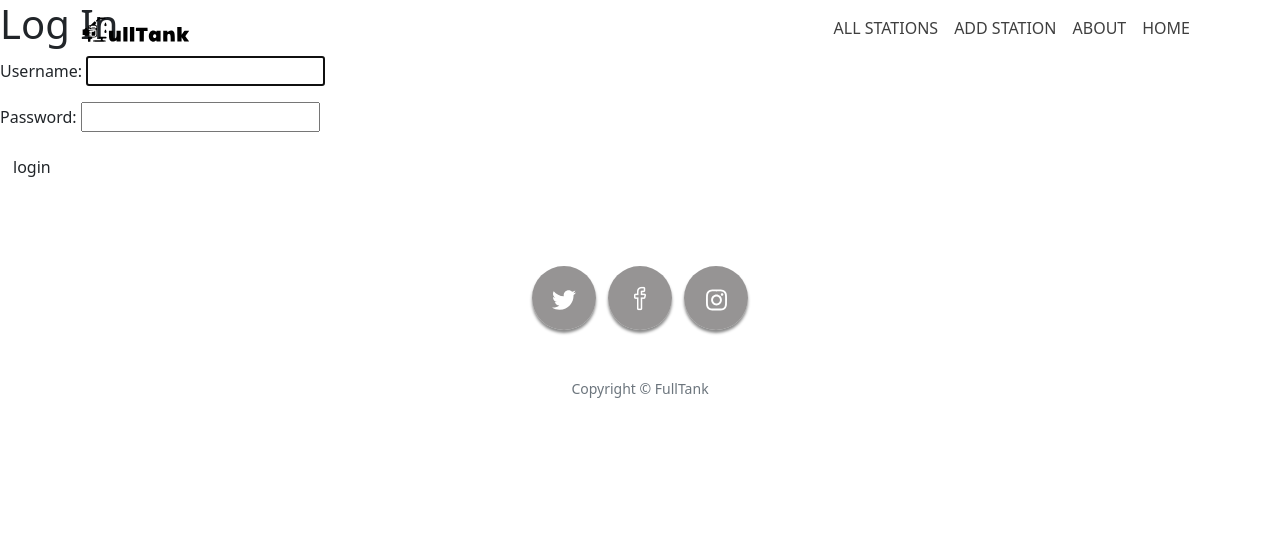
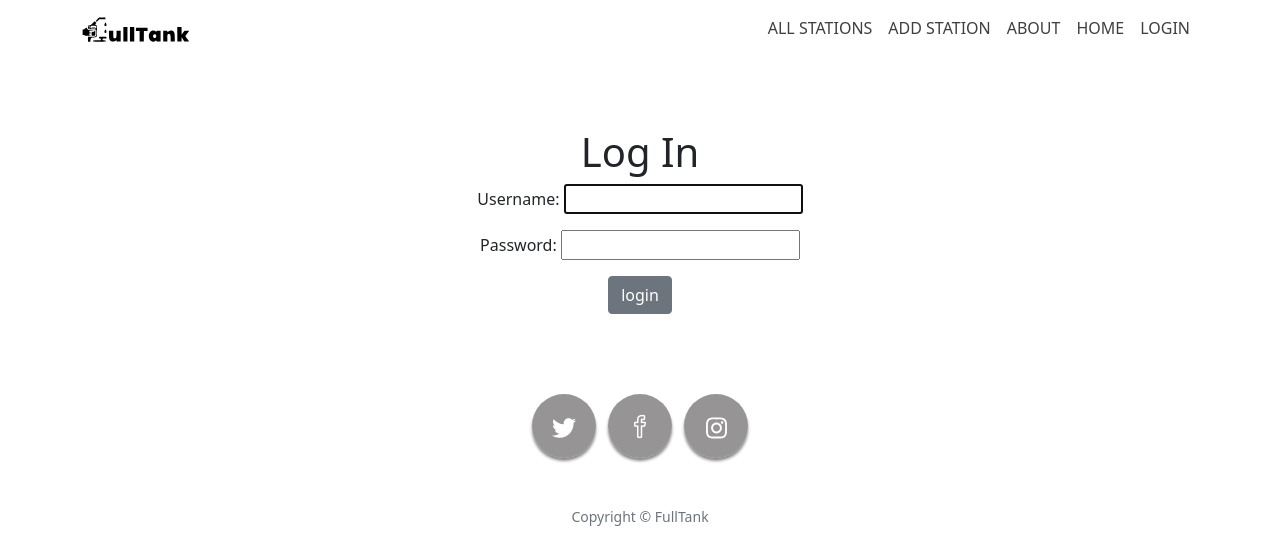
Before and after one commit to jenniferdinh1997/fullTank, a Django app: page /accounts/login/ in a window 1280 px wide. Shown: the top 554 px of the page. Before the commit the page ends 398 px from the top, so only its background shows below. Run offline with Django 4.2, Linux system fonts and the light colour scheme; some libraries are stand-ins or nearby versions.

Commit message:
added links to login

```diff
--- a/fulltank_app/static/css/style.css
+++ b/fulltank_app/static/css/style.css
@@ -94,7 +94,7 @@ body,html {
   }
 
 #new-form input[type="submit"] {
-    grid-column: span 2;
+
     width: 10rem;
     margin-left: auto;
   }
--- a/fulltank_app/templates/base.html
+++ b/fulltank_app/templates/base.html
@@ -54,6 +54,9 @@
                       <li class="nav-item">
                         <a class="nav-link" id="color" href="{% url 'home' %}">Home</a>
                       </li>
+                      <li class="nav-item">
+                        <a class="nav-link" id="color" href="{% url 'login' %}">Login</a>
+                      </li>
                 </ul>
             </div>
         </div>
--- a/fulltank_app/templates/fulltank_app/station_confirm_delete.html
+++ b/fulltank_app/templates/fulltank_app/station_confirm_delete.html
@@ -13,7 +13,7 @@
 <form action="" method="POST">
   {% csrf_token %}
   <input type="submit" value="Delete" class="btn btn-danger" />
-  <a class="btn btn-success"  href="{% url 'detail' station.id %}">Cancel</a>
+  <a class="btn btn-secondary"  href="{% url 'detail' station.id %}">Cancel</a>
 </form>
 </div>
 {% endblock content %}
--- a/fulltank_app/templates/fulltank_app/station_form.html
+++ b/fulltank_app/templates/fulltank_app/station_form.html
@@ -1,8 +1,7 @@
 {% extends 'base.html' %}
 
 {% block content %}
-
-<div class="title container px-4 px-lg-5 text-center text-black">
+<div class="title container text-center text-black">
   <h1>Add Gas Station</h1>
 </div>
 
--- a/fulltank_app/templates/home.html
+++ b/fulltank_app/templates/home.html
@@ -52,6 +52,9 @@
                       </li>
                       <li class="nav-item">
                         <a class="nav-link" href="{% url 'home' %}">Home</a>
+                      </li>
+                      <li class="nav-item">
+                        <a class="nav-link" href="{% url 'login' %}">Login</a>
                       </li>
                 </ul>
             </div>
--- a/fulltank_app/templates/registration/login.html
+++ b/fulltank_app/templates/registration/login.html
@@ -1,11 +1,14 @@
 {% extends 'base.html' %}
 {% block content %}
-
+<div id="deleteform">
+    <div class="title">
 <h1>Log In</h1>
+</div>
 <form method="post" action="{% url 'login' %}">
     {% csrf_token %}
     {{ form.as_p }}
-    <input type="submit" class="btn" value="login">
+    <input type="submit" class="btn btn-secondary" value="login">
     <input type="hidden" name="next" value="{{ next }}">
 </form>
+</div>
 {% endblock %}
```
